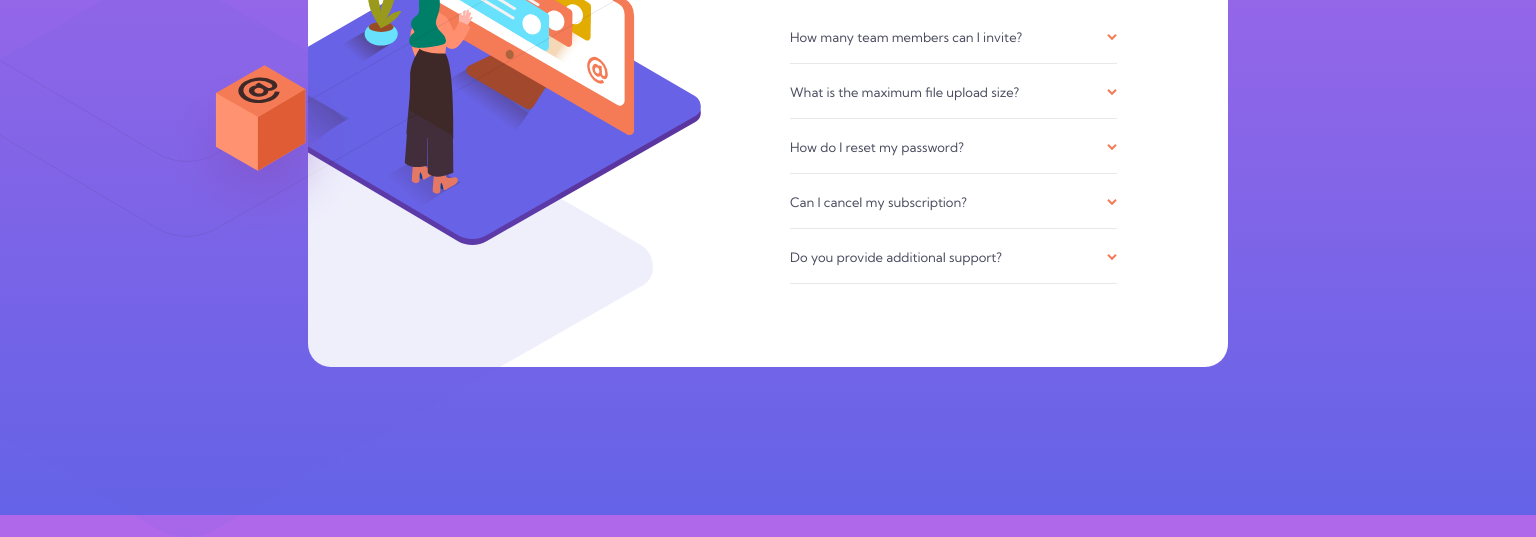
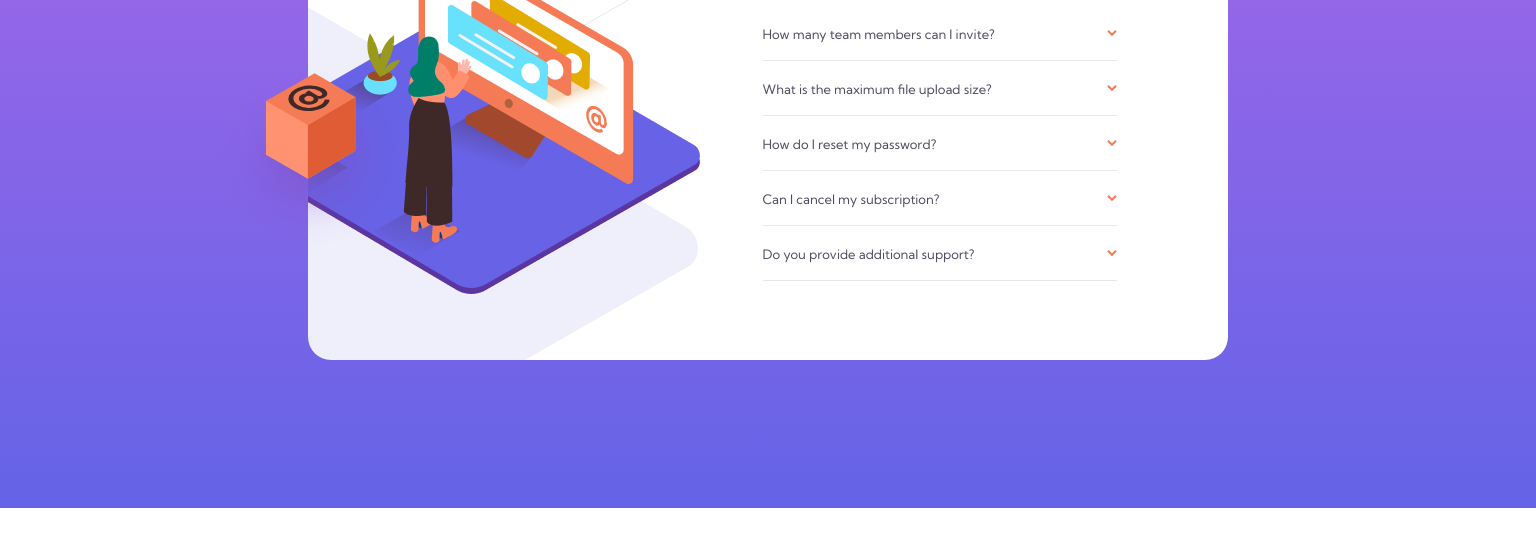
Before and after one commit to Londara1/project_faq_accordion_card, a plain HTML site: page index.html in a window 1536 px wide. Shown: the part 297-834 px from the top of the page. After the commit the page ends 805 px from the top, so only its background shows below. Drawn offline with Linux system fonts and the light colour scheme.

Commit message:
fix: fix image positions and js code functionality

```diff
--- a/index.html
+++ b/index.html
@@ -17,9 +17,12 @@
       <img class="illustration" src="./images/illustration-woman-online-mobile.svg" alt="">
       <img class="shadow" src="./images/bg-pattern-mobile.svg" alt="">
 
-      <img class="illustrationDesktop" src="./images/illustration-woman-online-desktop.svg" alt="">
-      <img  class="shadowDesktop" src="./images/bg-pattern-desktop.svg" alt="">
-      <img class="box" src="./images/illustration-box-desktop.svg" alt="">
+      <div class="desktopImages">
+        <img class="illustrationDesktop" src="./images/mention_isometric.png" alt="">
+        <div class="box">
+          <img class="boxImage" src="./images/illustration-box-desktop.svg" alt="">
+        </div>
+      </div>
     </div>
 
 
@@ -89,12 +92,6 @@
         </div>
         <div class="line"></div>
       </div>
-
-
-
-
-
-
     </section>
   </div>
   <script src="script.js"></script>
--- a/script.js
+++ b/script.js
@@ -1,7 +1,12 @@
 let faqs = document.querySelectorAll(".faq");
+let activeFaq = null;
 
 faqs.forEach(faq => {
     faq.addEventListener("click", () => {
+        if (activeFaq && activeFaq !== faq) {
+            activeFaq.classList.remove("active");
+        }
         faq.classList.toggle("active");
+        activeFaq = faq.classList.contains("active") ? faq : null;
     });
 });
--- a/style.css
+++ b/style.css
@@ -36,11 +36,6 @@ body {
 
 .shadow {
     margin-top: -80px;
-    background-repeat: no-repeat;
-}
-
-.illustrationDesktop, .shadowDesktop, .box {
-    display: none;
     background-repeat: no-repeat;
 }
 
@@ -114,7 +109,7 @@ section {
     transform: rotate(180deg);
 }
 
-img {
+.question img {
     transition: transform 0.5s ease-in;
 }
 
@@ -123,6 +118,11 @@ img {
     width: 100%;
     height: 1px;
     margin-top: 18px;
+}
+
+.desktopImages {
+    display: none;
+    background-repeat: no-repeat;
 }
 
 @keyframes fade {
@@ -139,10 +139,14 @@ img {
 @media (min-width: 1440px) {
     .mainDiv {
         width: 920px;
+        height: 509px;
         flex-direction: row;
-        overflow: hidden;
+        /* overflow: hidden; */
         justify-content: space-between;
         padding: 0px 111px 83px 111px;
+        background-image: url(./images/bg-pattern-desktop.svg);
+        background-repeat: no-repeat;
+        background-position: left -575px top -277px ;
     }
 
     section {
@@ -150,35 +154,33 @@ img {
         padding-left: 89px;
     }
 
+    .firstPart {
+        width: 500px;
+    }
+
     .illustration, .shadow {
         display: none;
     }
 
-    .illustrationDesktop, .shadowDesktop, .box {
-        display: inline-block;
-        margin-left: -190px;
+    .desktopImages {
+        display: block;
+        position: relative;
     }
 
-    .illustrationDesktop {
-        width: 472px;
-        height: 359px;
-        z-index: 2;
+    .illustrationDesktop, .shadowDesktop {
+        position: absolute;
     }
 
-    .shadowDesktop {
-        position: absolute;
-        width: 964px;
-        height: 944px;
-        top: -110px;
-        left: -120px;
-        z-index: 1;
+
+    .illustrationDesktop {
+        left: -111px;
+        top: -35px;
     }
 
     .box {
-        position: absolute;
-        left: 355px;
-        top: 360px;
-        z-index: 1000;
+        position: relative;
+        left: -204px;
+        top: 101px;
     }
 
     .title {
```
Also changed, not shown: images/mention_isometric 2.png (added), images/mention_isometric 2.svg (added), images/mention_isometric.png (added).
